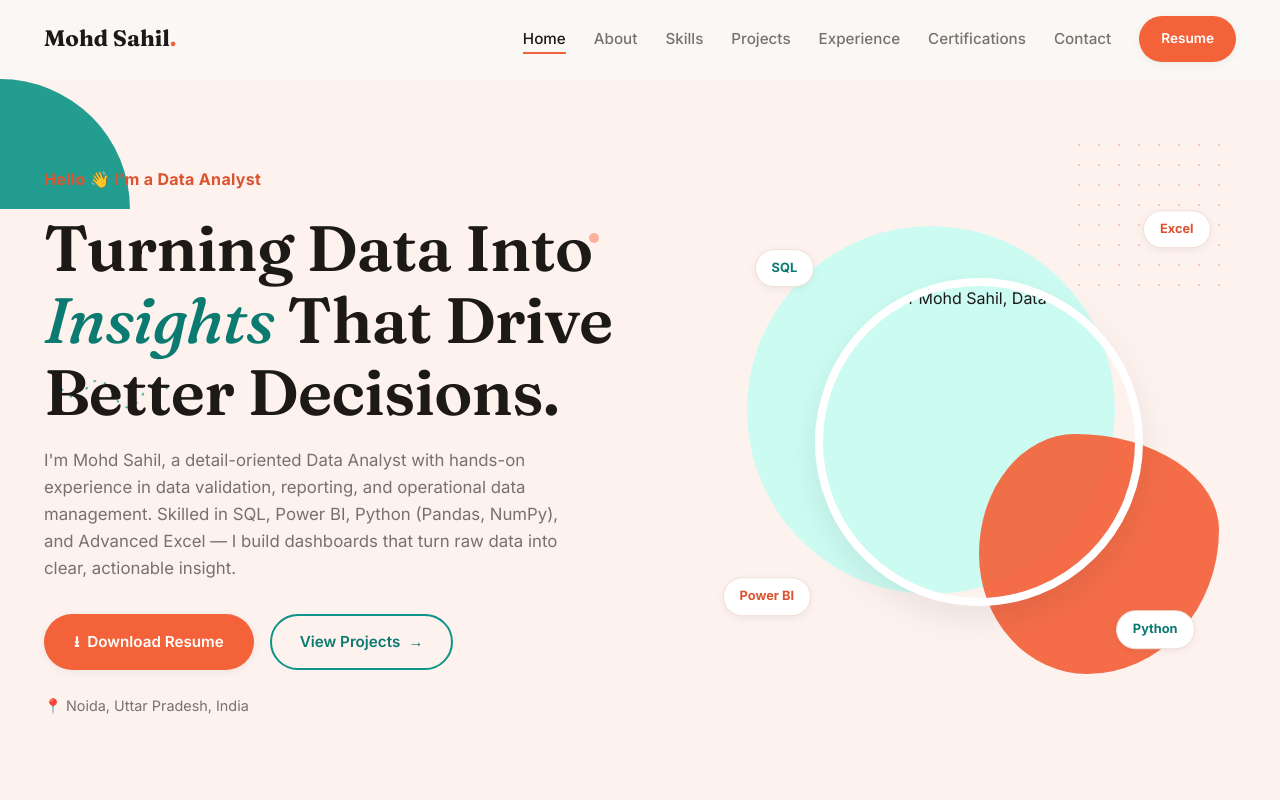
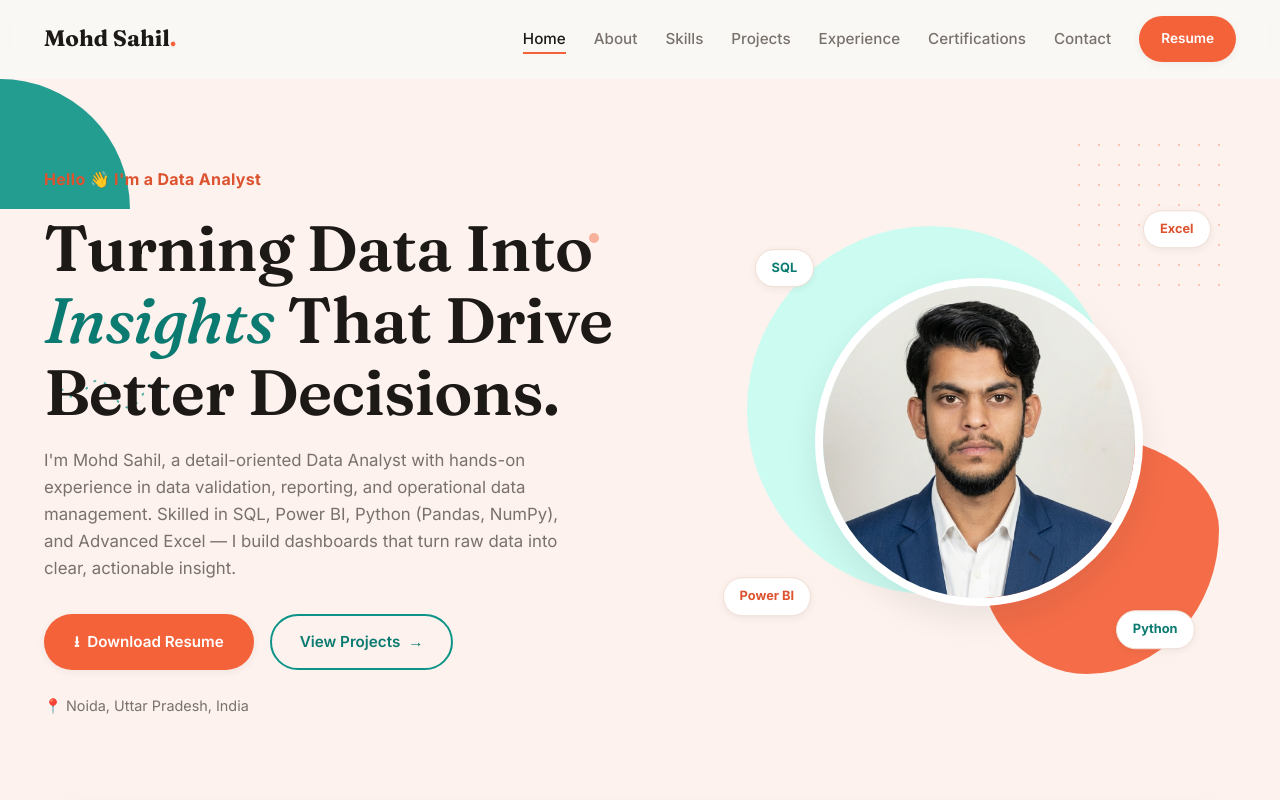
Before and after one commit to MohdSahil007/My_portfolio, a plain HTML site: page index.html in a window 1280 px wide. Shown: the top 800 px of the page. Drawn offline with Linux system fonts and the light colour scheme.

Commit message:
Update index.html

```diff
--- a/index.html
+++ b/index.html
@@ -84,7 +84,7 @@
           <div class="hero-photo-frame">
             <span class="frame-blob frame-blob-teal" aria-hidden="true"></span>
             <span class="frame-blob frame-blob-coral" aria-hidden="true"></span>
-            <img src="assets/images/profile.png" alt="Portrait of Mohd Sahil, Data Analyst" class="hero-photo" width="440" height="440">
+            <img src="profile.png" alt="Portrait of Mohd Sahil, Data Analyst" class="hero-photo" width="440" height="440">
             <span class="chip chip-sql" aria-hidden="true">SQL</span>
             <span class="chip chip-bi" aria-hidden="true">Power BI</span>
             <span class="chip chip-py" aria-hidden="true">Python</span>
```
